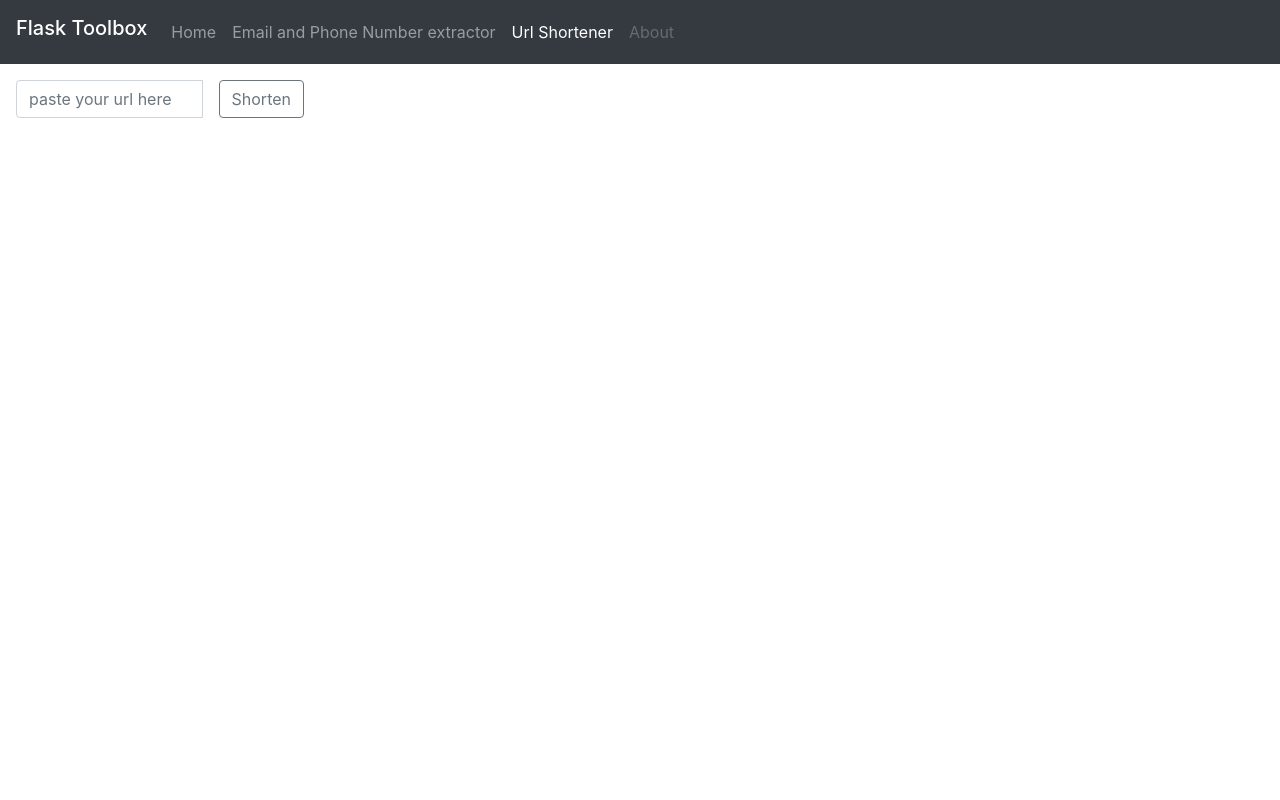
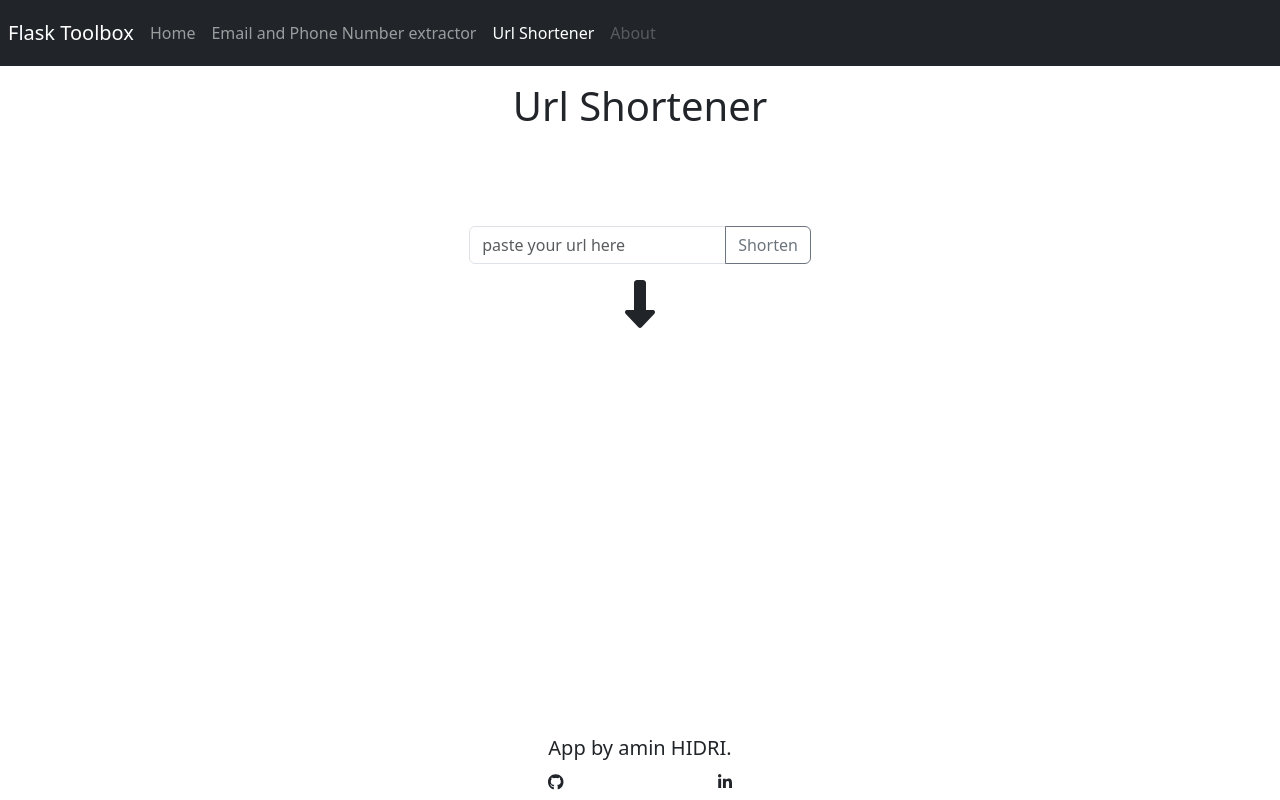
Before and after one commit to hidriamin/Flask-Toolbox, a Flask app: page /urlShortener/ in a window 1280 px wide. Run offline with Flask 3, Linux system fonts and the light colour scheme; some libraries are stand-ins or nearby versions.

Commit message:
Visual update

```diff
--- a/blueprints/urlshortener/templates/urlshortener.html
+++ b/blueprints/urlshortener/templates/urlshortener.html
@@ -4,10 +4,17 @@
 
 
 <head>
+    <link href="https://cdn.jsdelivr.net/npm/bootstrap@5.3.1/dist/css/bootstrap.min.css" rel="stylesheet"
+        integrity="sha384-4bw+/aepP/YC94hEpVNVgiZdgIC5+VKNBQNGCHeKRQN+PtmoHDEXuppvnDJzQIu9" crossorigin="anonymous">
+
+</head>
+
+<body>
     <style>
         textarea {
             border: none;
             resize: none !important;
+            overflow: hidden;
         }
 
         .hidden {
@@ -18,15 +25,9 @@
             fill: rgb(8, 200, 8)
         }
     </style>
-    <link rel="stylesheet" href="https://cdn.jsdelivr.net/npm/bootstrap@4.3.1/dist/css/bootstrap.min.css"
-        integrity="sha384-ggOyR0iXCbMQv3Xipma34MD+dH/1fQ784/j6cY/iJTQUOhcWr7x9JvoRxT2MZw1T" crossorigin="anonymous">
-    <title>Url Shortener</title>
-</head>
-
-<body>
 
     <nav class="navbar navbar-expand-lg navbar-dark bg-dark">
-        <a class="navbar-brand h1" href="#">Flask Toolbox</a>
+        <a class="navbar-brand h1 m-2" href="/">Flask Toolbox</a>
         <button class="navbar-toggler" type="button" data-toggle="collapse" data-target="#navbarSupportedContent"
             aria-controls="navbarSupportedContent" aria-expanded="false" aria-label="Toggle navigation">
             <span class="navbar-toggler-icon"></span>
@@ -35,7 +36,7 @@
         <div class="collapse navbar-collapse" id="navbarSupportedContent">
             <ul class="navbar-nav mr-auto">
                 <li class="nav-item">
-                    <a class="nav-link" href="/">Home <span class="sr-only">(current)</span></a>
+                    <a class="nav-link" href="/">Home</a>
                 </li>
                 <li class="nav-item">
                     <a class="nav-link" href='{{url_for("adrNumExtractor_bp.extractor") }}'>Email and Phone
@@ -53,35 +54,80 @@
 
         </div>
     </nav>
-    <div>
-        <form method="post">
-            <div class="input-group mb-3 p-3 w-25">
-                <input type="text" placeholder="paste your url here" name="url" class="mr-3 form-control"
-                    aria-label="Recipient's username" aria-describedby="button-addon2">
-                <input type="submit" value="Shorten" class="btn btn-outline-secondary w-10" id="button-addon2">
-        </form>
-    </div>
+    <h1 class="text-center mb-5 mt-3">Url Shortener</h1>
 
-    <div>
-        {% if shortUrl %}
+    <div class="d-flex align-items-center justify-content-between flex-column">
+
+        <div id="pasteUrl" class="mt-5">
+            <form method="post">
+                <div class="input-group">
+                    <input type="text" placeholder="paste your url here" name="url" class="form-control"
+                        aria-label="Recipient's username" aria-describedby="button-addon2">
+                    <input type="submit" value="Shorten" class="btn btn-outline-secondary" id="button-addon2">
+                </div>
+            </form>
+
+        </div>
+        <div class="downArrow mt-3">
+            <svg xmlns="http://www.w3.org/2000/svg" height="3em"
+                viewBox="0 0 320 512"><!--! Font Awesome Free 6.4.2 by @fontawesome - https://fontawesome.com License - https://fontawesome.com/license (Commercial License) Copyright 2023 Fonticons, Inc. -->
+                <style>
+                    svg {
+                        fill: #212529
+                    }
+                </style>
+                <path
+                    d="M2 334.5c-3.8 8.8-2 19 4.6 26l136 144c4.5 4.8 10.8 7.5 17.4 7.5s12.9-2.7 17.4-7.5l136-144c6.6-7 8.4-17.2 4.6-26s-12.5-14.5-22-14.5l-72 0 0-288c0-17.7-14.3-32-32-32L128 0C110.3 0 96 14.3 96 32l0 288-72 0c-9.6 0-18.2 5.7-22 14.5z" />
+            </svg>
+        </div>
+        <div id="resultBox" class="d-flex flex-row mt-4">
+            {% if shortUrl %}
+            <div>
+                <!-- <label for="result" class="form-label">Result:</label> -->
+                <textarea class="form-control" id="result" rows="1" cols="26">{{shortUrl}}</textarea>
+
+            </div>
+
+        </div>
         <div>
-            <h5>Result:</h5>
-            <textarea id="result">{{shortUrl}}</textarea>
-            <input type="button" onclick='copyText()' class="copyButton btn btn-outline-secondary" id="button-addon2"
-                value="Copy">
-            <svg class="CopyNotification hidden mt-2" xmlns="http://www.w3.org/2000/svg" height="1em"
+            <input type="button" onclick='copyText()' class="copyButton btn btn-outline-secondary h-60 mt-4 ms-3"
+                id="button-addon2" value="Copy">
+            <svg class="CopyNotification hidden mt-4 ms-2" xmlns="http://www.w3.org/2000/svg" height="1em"
                 viewBox="0 0 512 512"><!--! Font Awesome Free 6.4.2 by @fontawesome - https://fontawesome.com License - https://fontawesome.com/license (Commercial License) Copyright 2023 Fonticons, Inc. -->
                 <path
                     d="M256 512A256 256 0 1 0 256 0a256 256 0 1 0 0 512zM369 209L241 337c-9.4 9.4-24.6 9.4-33.9 0l-64-64c-9.4-9.4-9.4-24.6 0-33.9s24.6-9.4 33.9 0l47 47L335 175c9.4-9.4 24.6-9.4 33.9 0s9.4 24.6 0 33.9z" />
             </svg>
-
+            {% endif %}
         </div>
     </div>
 
 
-    {% endif %}
 
+
+
+
+    <div class="credits text-center mx-auto fixed-bottom mb-2" style="width:fit-content; ">
+        <h5>App by amin HIDRI.</h5>
+        <div class="d-flex justify-content-between">
+            <a href="https://github.com/hidriamin" target="_blank">
+                <svg xmlns="http://www.w3.org/2000/svg" height="1em"
+                    viewBox="0 0 496 512"><!--! Font Awesome Free 6.4.0 by @fontawesome - https://fontawesome.com License - https://fontawesome.com/license (Commercial License) Copyright 2023 Fonticons, Inc. -->
+                    <path
+                        d="M165.9 397.4c0 2-2.3 3.6-5.2 3.6-3.3.3-5.6-1.3-5.6-3.6 0-2 2.3-3.6 5.2-3.6 3-.3 5.6 1.3 5.6 3.6zm-31.1-4.5c-.7 2 1.3 4.3 4.3 4.9 2.6 1 5.6 0 6.2-2s-1.3-4.3-4.3-5.2c-2.6-.7-5.5.3-6.2 2.3zm44.2-1.7c-2.9.7-4.9 2.6-4.6 4.9.3 2 2.9 3.3 5.9 2.6 2.9-.7 4.9-2.6 4.6-4.6-.3-1.9-3-3.2-5.9-2.9zM244.8 8C106.1 8 0 113.3 0 252c0 110.9 69.8 205.8 169.5 239.2 12.8 2.3 17.3-5.6 17.3-12.1 0-6.2-.3-40.4-.3-61.4 0 0-70 15-84.7-29.8 0 0-11.4-29.1-27.8-36.6 0 0-22.9-15.7 1.6-15.4 0 0 24.9 2 38.6 25.8 21.9 38.6 58.6 27.5 72.9 20.9 2.3-16 8.8-27.1 16-33.7-55.9-6.2-112.3-14.3-112.3-110.5 0-27.5 7.6-41.3 23.6-58.9-2.6-6.5-11.1-33.3 2.6-67.9 20.9-6.5 69 27 69 27 20-5.6 41.5-8.5 62.8-8.5s42.8 2.9 62.8 8.5c0 0 48.1-33.6 69-27 13.7 34.7 5.2 61.4 2.6 67.9 16 17.7 25.8 31.5 25.8 58.9 0 96.5-58.9 104.2-114.8 110.5 9.2 7.9 17 22.9 17 46.4 0 33.7-.3 75.4-.3 83.6 0 6.5 4.6 14.4 17.3 12.1C428.2 457.8 496 362.9 496 252 496 113.3 383.5 8 244.8 8zM97.2 352.9c-1.3 1-1 3.3.7 5.2 1.6 1.6 3.9 2.3 5.2 1 1.3-1 1-3.3-.7-5.2-1.6-1.6-3.9-2.3-5.2-1zm-10.8-8.1c-.7 1.3.3 2.9 2.3 3.9 1.6 1 3.6.7 4.3-.7.7-1.3-.3-2.9-2.3-3.9-2-.6-3.6-.3-4.3.7zm32.4 35.6c-1.6 1.3-1 4.3 1.3 6.2 2.3 2.3 5.2 2.6 6.5 1 1.3-1.3.7-4.3-1.3-6.2-2.2-2.3-5.2-2.6-6.5-1zm-11.4-14.7c-1.6 1-1.6 3.6 0 5.9 1.6 2.3 4.3 3.3 5.6 2.3 1.6-1.3 1.6-3.9 0-6.2-1.4-2.3-4-3.3-5.6-2z" />
+                </svg></a>
+            <a href="https://www.linkedin.com/in/amin-hidri-7640a4228/" target="_blank">
+                <svg xmlns="http://www.w3.org/2000/svg" height="1em"
+                    viewBox="0 0 448 512"><!--! Font Awesome Free 6.4.0 by @fontawesome - https://fontawesome.com License - https://fontawesome.com/license (Commercial License) Copyright 2023 Fonticons, Inc. -->
+                    <path
+                        d="M100.28 448H7.4V148.9h92.88zM53.79 108.1C24.09 108.1 0 83.5 0 53.8a53.79 53.79 0 0 1 107.58 0c0 29.7-24.1 54.3-53.79 54.3zM447.9 448h-92.68V302.4c0-34.7-.7-79.2-48.29-79.2-48.29 0-55.69 37.7-55.69 76.7V448h-92.78V148.9h89.08v40.8h1.3c12.4-23.5 42.69-48.3 87.88-48.3 94 0 111.28 61.9 111.28 142.3V448z" />
+                </svg>
+            </a>
+        </div>
     </div>
+
+
+
+
 
 
 
@@ -90,14 +136,14 @@
 
     <script src="{{ url_for('urlshortener_bp.static', filename='script.js') }}"></script>
 
-    <script src="https://code.jquery.com/jquery-3.3.1.slim.min.js"
-        integrity="sha384-q8i/X+965DzO0rT7abK41JStQIAqVgRVzpbzo5smXKp4YfRvH+8abtTE1Pi6jizo"
+    <script src="https://cdn.jsdelivr.net/npm/bootstrap@5.3.1/dist/js/bootstrap.bundle.min.js"
+        integrity="sha384-HwwvtgBNo3bZJJLYd8oVXjrBZt8cqVSpeBNS5n7C8IVInixGAoxmnlMuBnhbgrkm"
         crossorigin="anonymous"></script>
-    <script src="https://cdnjs.cloudflare.com/ajax/libs/popper.js/1.14.7/umd/popper.min.js"
-        integrity="sha384-UO2eT0CpHqdSJQ6hJty5KVphtPhzWj9WO1clHTMGa3JDZwrnQq4sF86dIHNDz0W1"
+    <script src="https://cdn.jsdelivr.net/npm/@popperjs/core@2.11.8/dist/umd/popper.min.js"
+        integrity="sha384-I7E8VVD/ismYTF4hNIPjVp/Zjvgyol6VFvRkX/vR+Vc4jQkC+hVqc2pM8ODewa9r"
         crossorigin="anonymous"></script>
-    <script src="https://stackpath.bootstrapcdn.com/bootstrap/4.3.1/js/bootstrap.min.js"
-        integrity="sha384-JjSmVgyd0p3pXB1rRibZUAYoIIy6OrQ6VrjIEaFf/nJGzIxFDsf4x0xIM+B07jRM"
+    <script src="https://cdn.jsdelivr.net/npm/bootstrap@5.3.1/dist/js/bootstrap.min.js"
+        integrity="sha384-Rx+T1VzGupg4BHQYs2gCW9It+akI2MM/mndMCy36UVfodzcJcF0GGLxZIzObiEfa"
         crossorigin="anonymous"></script>
 </body>
 
```
Also changed, not shown: blueprints/emailandnumberextractor/templates/extractor.html (+50 -48 lines), templates/index.html (+14 -15 lines).
